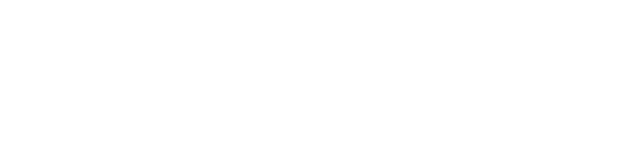
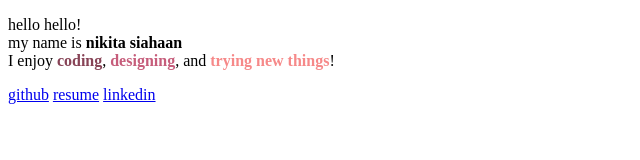
Before and after one commit to nsiahaan/nsiahaan.github.io, a plain HTML site: page index.html in a window 1280 px wide. Shown: the whole page, without its empty margins (0-640 px from the left). Drawn offline with Linux system fonts and the light colour scheme.

Commit message:
first commit

```diff
--- /dev/null
+++ b/index.css
@@ -0,0 +1 @@
+/* CSS file */
--- a/index.html
+++ b/index.html
@@ -1,7 +1,29 @@
 <!DOCTYPE html>
 <html lang="en">
+<!-- Hmm, whatcha doin' here? Peep the repo if you'd like: https://github.com/nsiahaan/website -->
 
-  <head></head>
-  <body></body>
+<head>
+  <meta charset="utf-8">
+  <meta name="viewport" content="width=device-width, initial-scale=1">
+  <title>nikita siahaan &#9825;</title>
+  <link rel="stylesheet" href="index.css" />
+</head>
+
+<body>
+  <section class="section">
+    <div class="title">
+      <p>
+        hello hello! <br />
+        my name is <strong>nikita siahaan</strong><br />
+        I enjoy <strong style="color: rgb(135, 67, 86)">coding</strong>, <strong style="color: rgb(198, 93, 123)">designing</strong>, and <strong style="color: rgb(246, 137, 137)">trying new things</strong>!
+      </p>
+    </div>
+    <div class="links">
+      <a class="button" href="https://github.com/nsiahaan">github</a>
+      <a class="button" href="files/Siahaan_Nikita_Resume.pdf">resume</a>
+      <a class="button" href="https://www.linkedin.com/in/nikita-siahaan/">linkedin</a>
+    </div>
+  </section>
+</body>
 
 </html>
```
Also changed, not shown: 1 other file.
